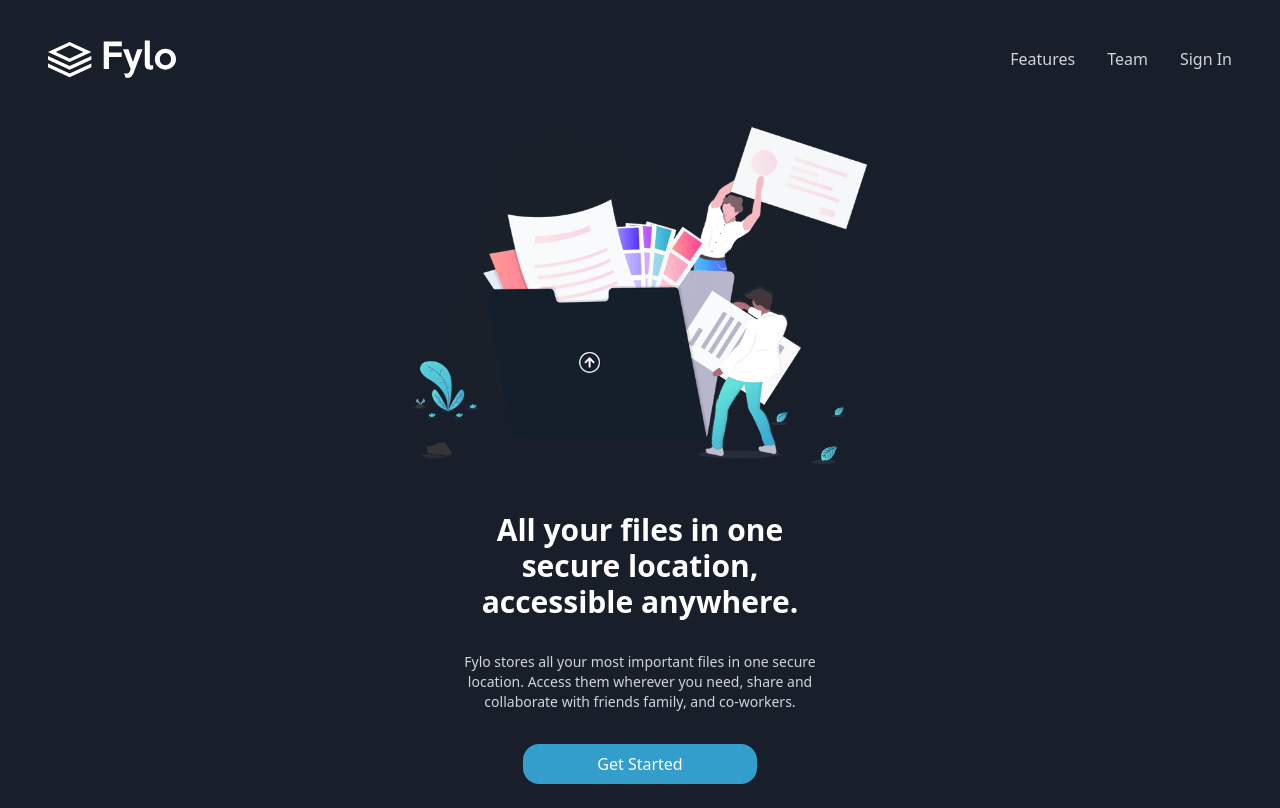
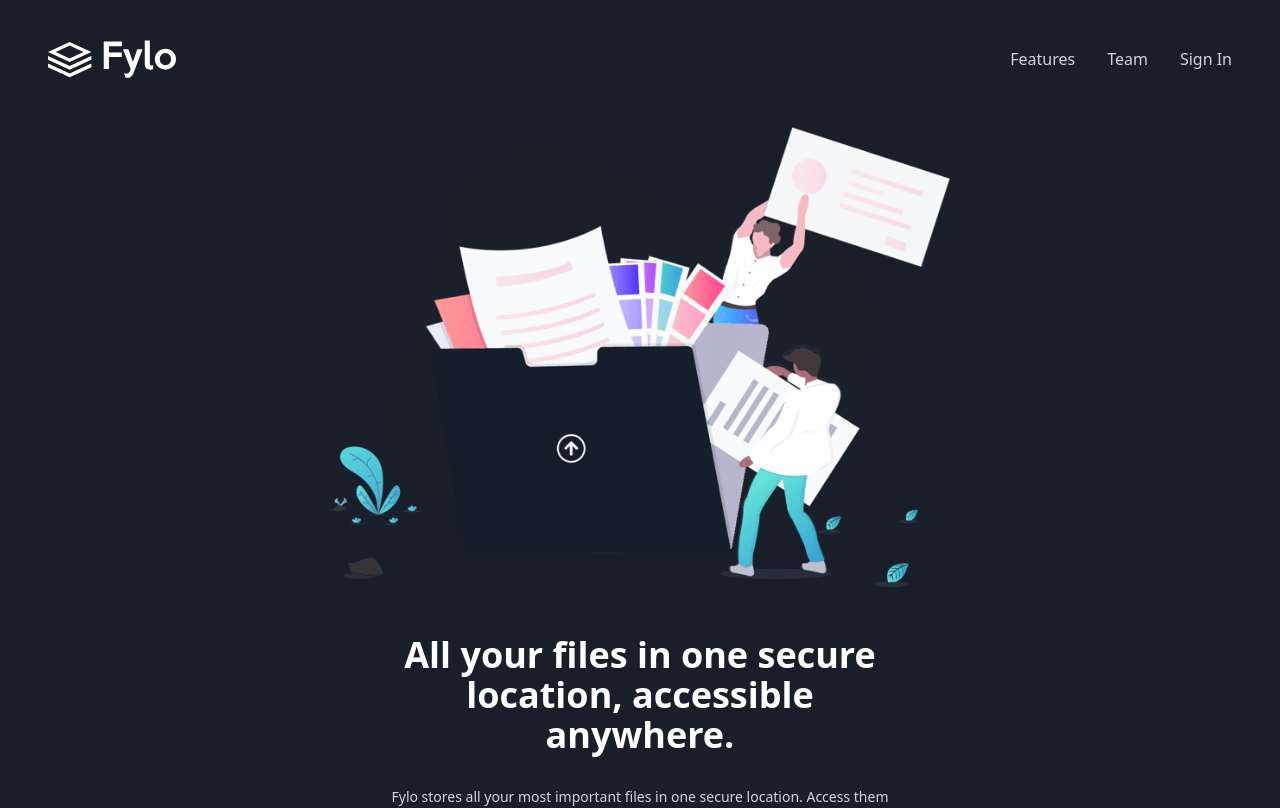
Before and after one commit to AtanasovCode/fylo-dark, a React (Vite) app: page / in a window 1280 px wide. Shown: the top 808 px of the page. Built offline with nearby package versions, Linux system fonts and the light colour scheme.

Commit message:
changed hero width and scale

```diff
--- a/src/components/Hero.jsx
+++ b/src/components/Hero.jsx
@@ -3,7 +3,7 @@ import heroImage from '../assets/images/illustration-intro.png';
 
 const Hero = () => {
     return (
-        <div className="w-full flex flex-col items-center justify-center py-12 mb-12 text-white sm:w-[80%] md:w-[70%] lg:w-[55%] lg:mb-20">
+        <div className="w-full flex flex-col items-center justify-center py-12 mb-12 text-white sm:w-[80%] md:w-[70%] lg:w-[75%] lg:mb-32">
             <div className="w-[100%] flex items-center justify-center mb-12 lg:w-[70%]">
                 <img
                     src={heroImage}
@@ -12,7 +12,7 @@ const Hero = () => {
                 />
             </div>
             <div className="flex items-center justfify-center flex-col lg:w-[60%]">
-                <div className="font-bold text-2xl mb-8 text-center font-raleway lg:text-3xl">
+                <div className="font-bold text-2xl mb-8 text-center font-raleway lg:text-4xl">
                     All your files in one secure location,
                     accessible anywhere.
                 </div>
```
